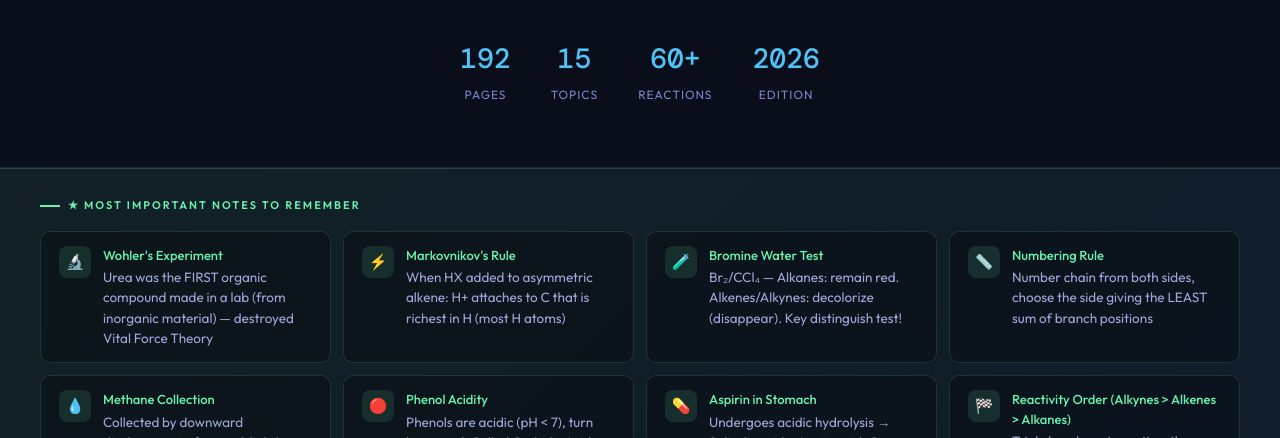
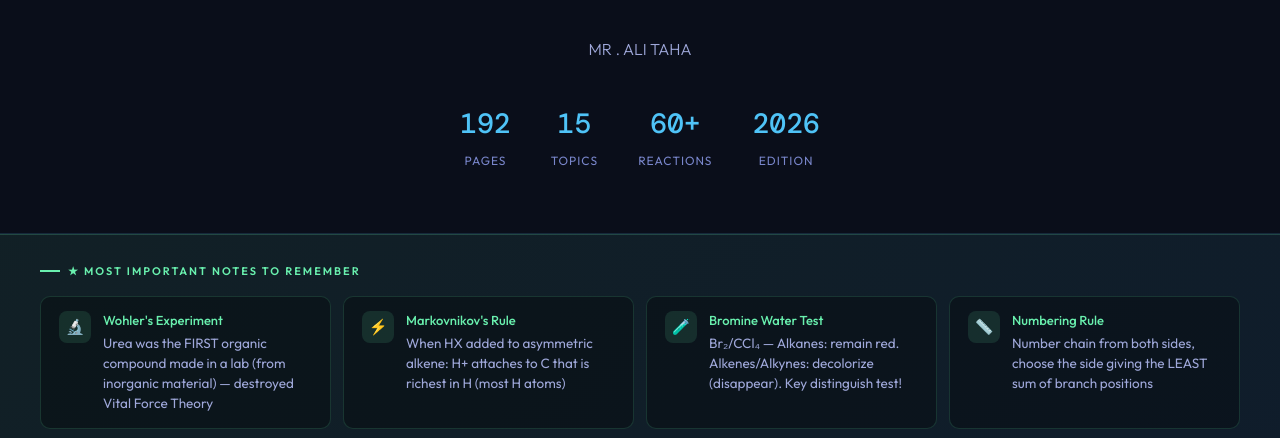
Before and after one commit to omarmohamedismail/organic-chemisstry-, a plain HTML site: page index.html in a window 1280 px wide. Shown: the part 315-753 px from the top of the page. Drawn offline with nearby package versions, Linux system fonts and the light colour scheme; a web font is replaced by a local one.

Commit message:
Update index.html

```diff
--- a/index.html
+++ b/index.html
@@ -670,6 +670,7 @@
   <div class="hero-badge">⚗ Organic Chemistry 2026</div>
   <h1>The Complete<br><span>Study Notes</span></h1>
   <p class="hero-sub">192 pages · Full curriculum · Organized &amp; searchable</p>
+  <p class="hero-sub">MR . ALI TAHA </p>
   <div class="hero-stats">
     <div class="stat"><span class="stat-n">192</span><span class="stat-l">Pages</span></div>
     <div class="stat"><span class="stat-n">15</span><span class="stat-l">Topics</span></div>
```
